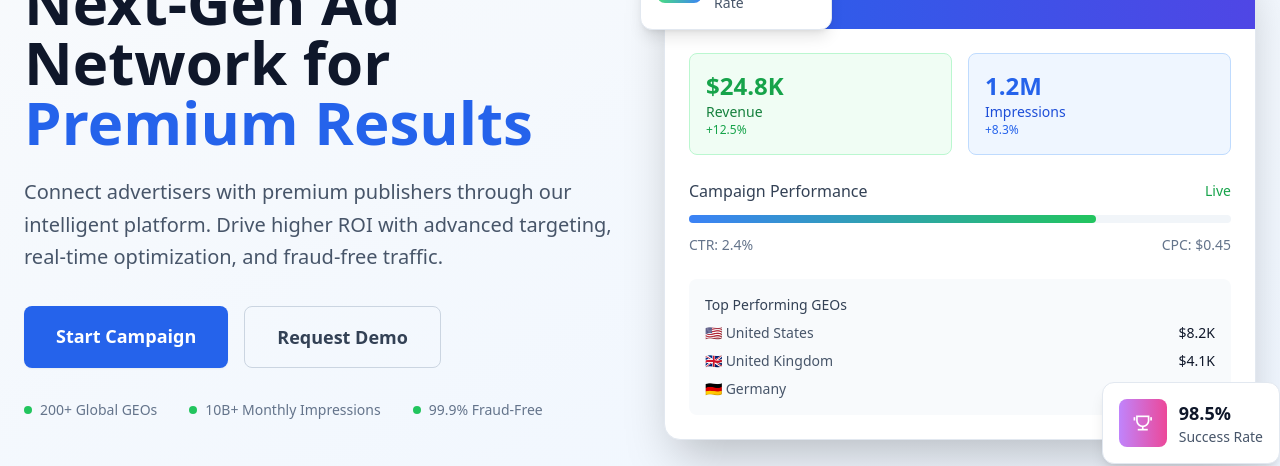
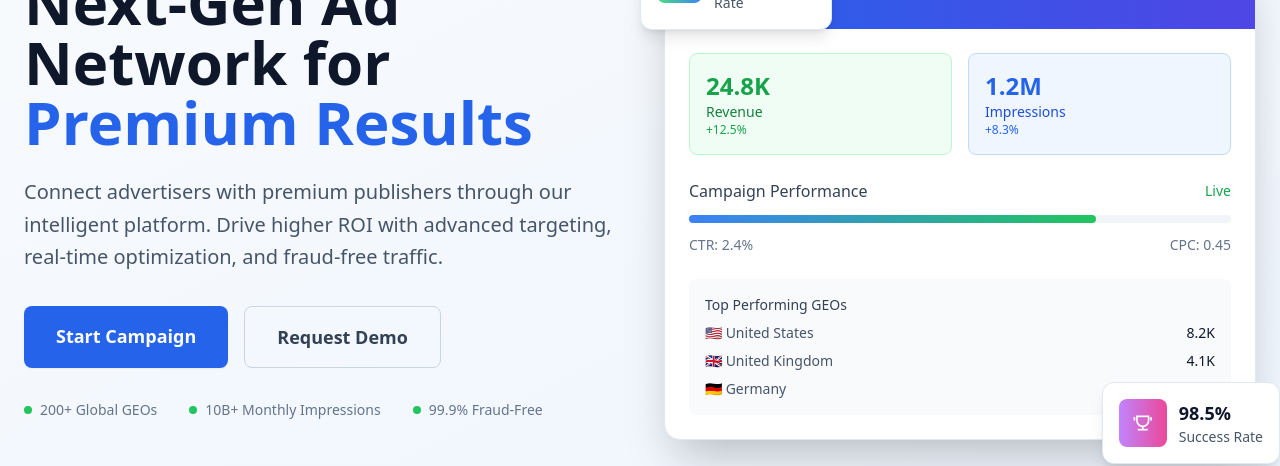
Before and after one commit to santhoshadvolcano/advolcano, a Next.js app: page / in a window 1280 px wide. Shown: the part 205-671 px from the top of the page. Built offline with nearby package versions, Linux system fonts and the light colour scheme.

Commit message:
Update HeroSection.tsx

```diff
--- a/components/HeroSection.tsx
+++ b/components/HeroSection.tsx
@@ -65,7 +65,7 @@ export default function HeroSection() {
               <div className="p-6 space-y-6">
                 <div className="grid grid-cols-2 gap-4">
                   <div className="bg-green-50 p-4 rounded-lg border border-green-200">
-                    <div className="text-2xl font-bold text-green-600">$24.8K</div>
+                    <div className="text-2xl font-bold text-green-600">24.8K</div>
                     <div className="text-sm text-green-700">Revenue</div>
                     <div className="text-xs text-green-600">+12.5%</div>
                   </div>
@@ -86,7 +86,7 @@ export default function HeroSection() {
                   </div>
                   <div className="flex justify-between text-sm text-slate-500">
                     <span>CTR: 2.4%</span>
-                    <span>CPC: $0.45</span>
+                    <span>CPC: 0.45</span>
                   </div>
                 </div>
 
@@ -95,15 +95,15 @@ export default function HeroSection() {
                   <div className="space-y-2">
                     <div className="flex justify-between text-sm">
                       <span className="text-slate-600">🇺🇸 United States</span>
-                      <span className="text-slate-900 font-medium">$8.2K</span>
+                      <span className="text-slate-900 font-medium">8.2K</span>
                     </div>
                     <div className="flex justify-between text-sm">
                       <span className="text-slate-600">🇬🇧 United Kingdom</span>
-                      <span className="text-slate-900 font-medium">$4.1K</span>
+                      <span className="text-slate-900 font-medium">4.1K</span>
                     </div>
                     <div className="flex justify-between text-sm">
                       <span className="text-slate-600">🇩🇪 Germany</span>
-                      <span className="text-slate-900 font-medium">$3.8K</span>
+                      <span className="text-slate-900 font-medium">3.8K</span>
                     </div>
                   </div>
                 </div>
```
